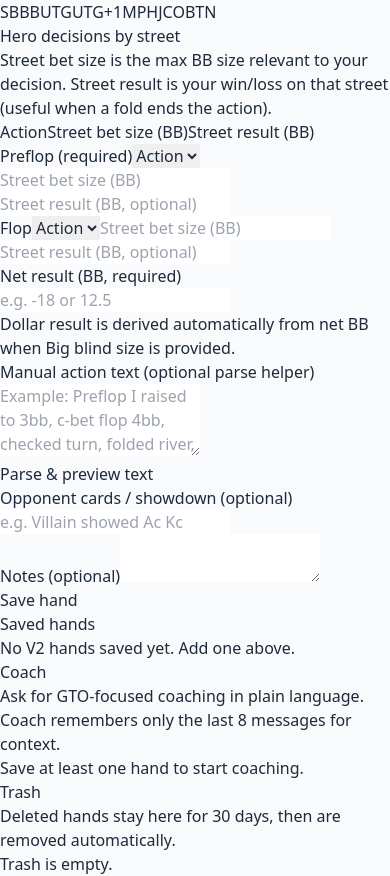
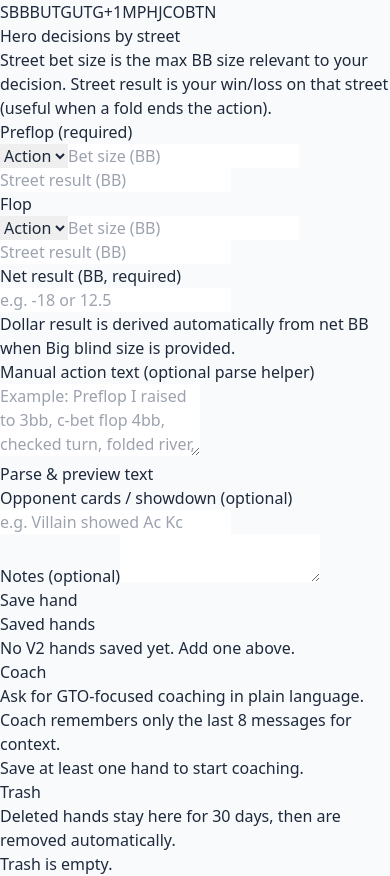
Before and after one commit to lyleseebeck/ai-poker-coach, a React (Vite) app: page / in a window 390 px wide. Shown: the part 1182-2058 px from the top of the page. Built offline with nearby package versions, Linux system fonts and the light colour scheme.

Commit message:
Make street decision row responsive to prevent medium-width clipping

```diff
--- a/src/components/UnifiedHandForm.jsx
+++ b/src/components/UnifiedHandForm.jsx
@@ -28,8 +28,8 @@ const ACTION_OPTIONS = [
 const AI_FALLBACK_CONFIDENCE_THRESHOLD = 0.75;
 const DEFAULT_PRE_FLOP_OPEN_BB = 2.5;
 const DEFAULT_PRE_FLOP_3BET_BB = 8;
-const STREET_DECISION_GRID_CLASS =
-  'grid gap-2 items-center md:grid-cols-[170px,minmax(8rem,0.8fr),minmax(10rem,1fr),minmax(10rem,1fr)]';
+const STREET_DECISION_ROW_CLASS = 'grid gap-2 items-center md:grid-cols-[170px,minmax(0,1fr)]';
+const STREET_DECISION_CONTROLS_CLASS = 'grid gap-2 sm:grid-cols-3';
 
 function numberOrNull(value) {
   if (value == null || value === '') return null;
@@ -512,12 +512,13 @@ function StreetDecisionRow({
     'w-full min-w-0 rounded-lg border border-slate-300 px-3 py-2 text-sm focus:ring-2 focus:ring-emerald-500 focus:border-emerald-500 outline-none bg-white';
 
   return (
-    <div className={STREET_DECISION_GRID_CLASS}>
+    <div className={STREET_DECISION_ROW_CLASS}>
       <label className="text-sm font-medium text-slate-700">{label}</label>
+      <div className={STREET_DECISION_CONTROLS_CLASS}>
         <select
           value={action}
           onChange={(e) => setAction(e.target.value)}
-        className={inputClass + ' min-w-[11rem]'}
+          className={inputClass}
         >
           {ACTION_OPTIONS.map((option) => (
             <option key={option.value} value={option.value}>
@@ -531,7 +532,7 @@ function StreetDecisionRow({
           value={streetBetBb}
           onChange={(e) => setStreetBetBb(e.target.value)}
           className={inputClass}
-        placeholder="Street bet size (BB)"
+          placeholder="Bet size (BB)"
         />
         <input
           type="number"
@@ -539,8 +540,9 @@ function StreetDecisionRow({
           value={streetResultBb}
           onChange={(e) => setStreetResultBb(e.target.value)}
           className={inputClass}
-        placeholder="Street result (BB, optional)"
+          placeholder="Street result (BB)"
         />
+      </div>
     </div>
   );
 }
@@ -1542,12 +1544,6 @@ export function UnifiedHandForm({
           <p className="text-xs text-slate-500">
             Street bet size is the max BB size relevant to your decision. Street result is your win/loss on that street (useful when a fold ends the action).
           </p>
-          <div className={STREET_DECISION_GRID_CLASS + ' hidden md:grid text-[11px] font-medium uppercase tracking-wide text-slate-500'}>
-            <span />
-            <span>Action</span>
-            <span>Street bet size (BB)</span>
-            <span>Street result (BB)</span>
-          </div>
           <StreetDecisionRow
             street="preflop"
             label="Preflop (required)"
```
Lines whose indentation alone changed are shown as unchanged.
